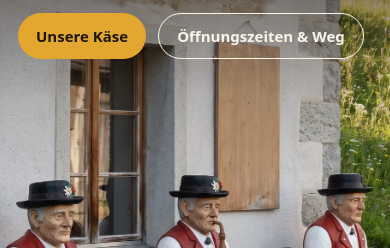
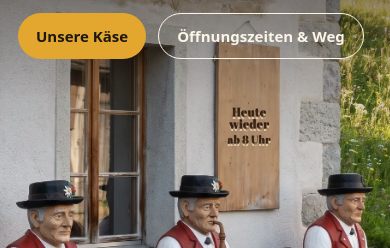
Before and after one commit to julia-mirku/kaeserei-kreuzstrasse-muster, a plain HTML site: page index.html in a window 390 px wide. Shown: the part 324-572 px from the top of the page. Drawn offline with Linux system fonts and the light colour scheme; a web font is replaced by a local one.

Commit message:
Add files via upload

```diff
--- a/index.html
+++ b/index.html
@@ -866,7 +866,7 @@ sel(today); paintStatus(); setInterval(paintStatus,30000);
     window.__heads=F.h.map(b=>({l:X(b[0]),t:Y(b[1]),r:X(b[2]),b:Y(b[3])}));
     figs.forEach((f,i)=>{ const hd=window.__heads[i]; f.style.left=((hd.l+hd.r)/2)+'px'; f.style.top=hd.t+'px'; f.style.width=Math.max(60,(hd.r-hd.l)*1.6)+'px'; f.style.height=Math.max(F.body*ih*zs,Y(.96)-hd.t)+'px'; });
     /* Юля 25.11: Kreide auf dem leeren Holzschild (nur Foto quer, dort ist das Schild sichtbar) */
-    const ck=Q('#chalk'); if(ck){ if(port){ ck.style.display='none'; } else { const B=[.6423,.4959,.7432,.5863], l=X(B[0]), t=Y(B[1]), r=X(B[2]), bt=Y(B[3]); ck.style.display=''; ck.style.left=l+'px'; ck.style.top=t+'px'; ck.style.width=(r-l)+'px'; ck.style.height=(bt-t)+'px'; ck.style.fontSize=((bt-t)*.3)+'px'; } } };
+    const ck=Q('#chalk'); if(ck){ /* JR 26.11 (Юля: «Поставьте, конечно, на табличку на телефоне, да и на планшете»): hochkant-Foto – stehendes Schild */ const B=port?[.556,.448,.672,.618]:[.6423,.4959,.7432,.5863], l=X(B[0]), t=Y(B[1]), r=X(B[2]), bt=Y(B[3]); ck.classList.toggle('vert',port); ck.style.display=''; ck.style.left=l+'px'; ck.style.top=t+'px'; ck.style.width=(r-l)+'px'; ck.style.height=(bt-t)+'px'; ck.style.fontSize=(port?(r-l)*.24:(bt-t)*.3)+'px'; } };
   place(); addEventListener('resize',place); addEventListener('load',place);
   setTimeout(()=>heroEl.classList.add('ready'),150);
   /* Юля 24.11 (2): Klick wirkt sofort – auch während der Begrüssung; Hover zeigt nichts, nur Hand-Cursor */
@@ -1023,7 +1023,7 @@ s();addEventListener('load',s);addEventListener('resize',s);if(document.fonts&&d
 </style>
 <style>/* Юля 26.11: «вариант, который вырезан в дереве, он лучше … немножечко побольше на этой штуке» – Schrift ins Holz geschnitten, etwas grösser */
 .chalk{font-family:"Abril Fatface",serif!important;font-weight:400!important;line-height:1.05!important;letter-spacing:.02em;color:rgba(62,38,18,.72)!important;text-shadow:0 -1px 0 rgba(20,10,2,.85),0 1.5px 0 rgba(255,240,212,.62),0 0 1px rgba(40,20,6,.35)!important}
-.chalk span{font-size:.9em}.chalk span+span{font-size:.8em!important;white-space:normal!important;max-width:88%;text-wrap:balance}
+.chalk span{font-size:.9em}.chalk.vert{transform:none}.chalk.vert span{white-space:normal!important;max-width:92%;text-wrap:balance;overflow-wrap:normal}.chalk.vert span+span{margin-top:.35em}.chalk span+span{font-size:.8em!important;white-space:normal!important;max-width:88%;text-wrap:balance}
 </style>
 <style>/* Юля 26.11: «когда я долистываю фото до самого низа, я видела всю картинку» – Schleier oben am Wiesenfoto wird am Seitenende schmal, weicher Übergang bleibt */
 .weg.weg:before{height:calc(170px - var(--wb,0) * 116px)!important}</style>
```
